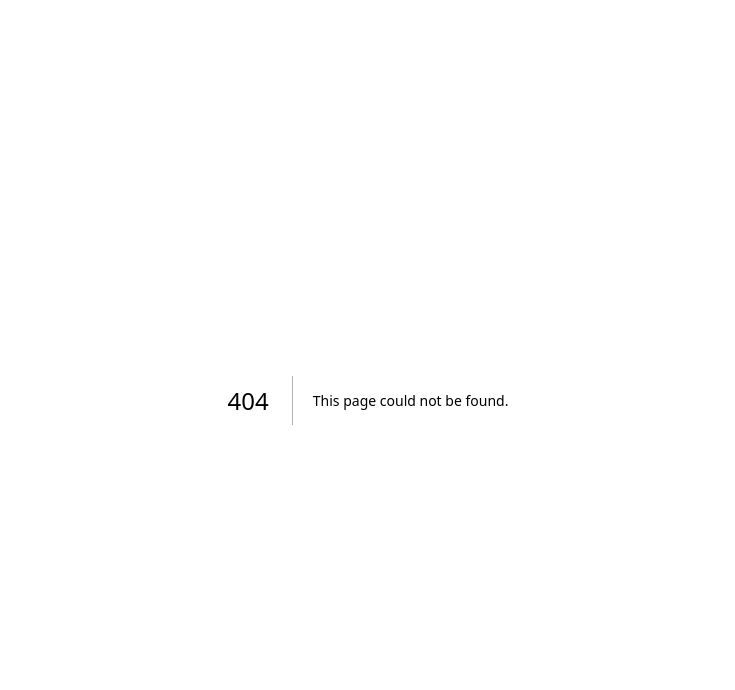
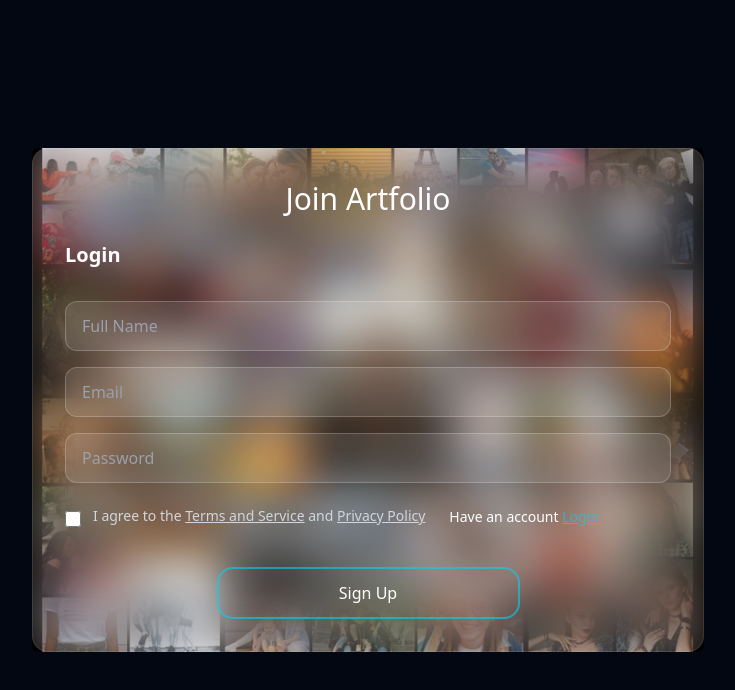
Before and after one commit to nerokome/Artfolio, a Next.js app: page /auth/signup in a window 1280 px wide. Before the commit this address had no page. Shown: the top 690 px of the page, without its empty margins (272-1007 px from the left). Built offline with nearby package versions, Linux system fonts and the light colour scheme.

Commit message:
auth pages modified

```diff
--- /dev/null
+++ b/app/auth/login/page.tsx
@@ -0,0 +1,77 @@
+'use client';
+
+import Link from "next/link";
+import React, { useState } from "react";
+
+const Login = () => {
+  const [formData, setFormData] = useState({
+
+    email: '',
+    password: '',
+    agreed: false
+  });
+
+
+  return (
+    <div className="min-h-screen flex items-center justify-center bg-gray-950 px-4 ">
+    <div
+      className="relative z-30 rounded-md overflow-hidden w-full  max-w-2xl "
+      style={{
+        backgroundImage: "url('/fotos.jpg')",
+        backgroundSize: "cover",
+        backgroundPosition: "center",
+        }}
+    >
+
+      <div className="relative p-8 rounded-2xl bg-white/5 backdrop-blur-xl border border-white/10 shadow-2xl overflow-hidden w-full">
+
+
+
+        <div className="text-center mb-8">
+          <h1 className="text-3xl font-light text-white mb-6">Login in to Artfolio</h1>
+          <h2 className="text-xl font-semibold text-white text-left">Login</h2>
+        </div>
+
+        <form className="flex flex-col gap-4" onSubmit={(e) => e.preventDefault()}>
+
+          <input
+            type="email"
+            placeholder="Email"
+            className="w-full bg-white/10 border border-white/20 rounded-xl px-4 py-3 text-white placeholder-gray-400 outline-none focus:border-cyan-400 transition-colors"
+          />
+          <input
+            type="password"
+            placeholder="Password"
+            className="w-full bg-white/10 border border-white/20 rounded-xl px-4 py-3 text-white placeholder-gray-400 outline-none focus:border-cyan-400 transition-colors"
+          />
+
+          <div className="flex items-start gap-3 mt-2">
+            <input
+              type="checkbox"
+              id="terms"
+              className="mt-1 w-4 h-4 rounded border-white/20 bg-white/10 checked:bg-cyan-500 accent-cyan-500 cursor-pointer"
+            />
+            <label htmlFor="terms" className="text-sm text-gray-300 leading-tight">
+              I agree to the <span className="">Terms and Service</span> and <span className="">Privacy Policy</span>
+            </label>
+            <h1 className="text-white text-sm">Don't have an account <span className="text-cyan-400/60 underline"><Link href={'/auth/signup'}>Signup</Link></span></h1>
+          </div>
+
+
+          <button
+            type="submit"
+            className="mt-6 w-1/2 mx-auto py-3 rounded-2xl border-2 border-cyan-400/60 text-white font-medium hover:bg-cyan-400/10 hover:shadow-[0_0_15px_rgba(34,211,238,0.3)] transition-all duration-300"
+          >
+            Login
+          </button>
+        </form>
+        </div>
+      </div>
+    </div>
+
+
+  );
+};
+
+
+export default Login;
--- /dev/null
+++ b/app/auth/signup/page.tsx
@@ -0,0 +1,83 @@
+'use client';
+
+import React, { useState } from "react";
+import Link from "next/link";
+
+const Signup = () => {
+  const [formData, setFormData] = useState({
+    fullName: '',
+    email: '',
+    password: '',
+    agreed: false
+  });
+
+
+  return (
+    <div className="min-h-screen flex items-center justify-center bg-gray-950 px-4 ">
+    <div
+      className="relative z-30 rounded-md overflow-hidden w-full  max-w-2xl "
+      style={{
+        backgroundImage: "url('/fotos.jpg')",
+        backgroundSize: "cover",
+        backgroundPosition: "center",
+        }}
+    >
+
+      <div className="relative p-8 rounded-2xl bg-white/5 backdrop-blur-xl border border-white/10 shadow-2xl overflow-hidden w-full">
+
+
+
+        <div className="text-center mb-8">
+          <h1 className="text-3xl font-light text-white mb-6">Join Artfolio</h1>
+          <h2 className="text-xl font-semibold text-white text-left">Login</h2>
+        </div>
+
+        <form className="flex flex-col gap-4" onSubmit={(e) => e.preventDefault()}>
+          <input
+            type="text"
+            placeholder="Full Name"
+            className="w-full bg-white/10 border border-white/20 rounded-xl px-4 py-3 text-white placeholder-gray-400 outline-none focus:border-cyan-400 transition-colors"
+          />
+          <input
+            type="email"
+            placeholder="Email"
+            className="w-full bg-white/10 border border-white/20 rounded-xl px-4 py-3 text-white placeholder-gray-400 outline-none focus:border-cyan-400 transition-colors"
+          />
+          <input
+            type="password"
+            placeholder="Password"
+            className="w-full bg-white/10 border border-white/20 rounded-xl px-4 py-3 text-white placeholder-gray-400 outline-none focus:border-cyan-400 transition-colors"
+          />
+
+          <div className="flex items-start gap-3 mt-2">
+            <input
+              type="checkbox"
+              id="terms"
+              className="mt-1 w-4 h-4 rounded border-white/20 bg-white/10 checked:bg-cyan-500 accent-cyan-500 cursor-pointer"
+            />
+            <label htmlFor="terms" className="text-sm text-gray-300 leading-tight">
+              I agree to the <span className="underline cursor-pointer">Terms and Service</span> and <span className="underline cursor-pointer">Privacy Policy</span>
+            </label>
+             <div>
+
+          </div>
+          <h1 className="text-white text-sm">Have an account <span className="text-cyan-400/60 underline"><Link href={'/auth/login '}>Login</Link></span></h1>
+          </div>
+
+          <button
+            type="submit"
+            className="mt-6 w-1/2 mx-auto py-3 rounded-2xl border-2 border-cyan-400/60 text-white font-medium hover:bg-cyan-400/10 hover:shadow-[0_0_15px_rgba(34,211,238,0.3)] transition-all duration-300"
+          >
+            Sign Up
+          </button>
+        </form>
+        </div>
+      </div>
+    </div>
+
+
+  );
+};
+
+
+export default Signup;
--- a/app/components/Navbar.tsx
+++ b/app/components/Navbar.tsx
@@ -1,17 +1,21 @@
+import Link from "next/link";
+
 export function Navbar() {
   return (
     <nav className="flex items-center justify-between px-10 py-6">
       <h1 className="text-xl font-semibold tracking-wide">ARTFOLIO</h1>
 
       <div className="flex items-center gap-4 text-sm text-gray-300">
-
-
+        <Link href="/auth/login">
           <button className="rounded-md border border-cyan-400 px-4 py-1 text-cyan-400 hover:bg-cyan-400 hover:text-black transition">
             Login
           </button>
+        </Link>
+        <Link href="/auth/signup">
           <button className="rounded-md border border-cyan-400 px-4 py-1 text-cyan-400 hover:bg-cyan-400 hover:text-black transition">
             Sign Up
           </button>
+        </Link>
       </div>
     </nav>
   );
--- a/app/page.tsx
+++ b/app/page.tsx
@@ -6,7 +6,7 @@
 export default function Home() {
   return (
 
-    <div className="min-h-screen bg-black text-white">
+    <div className="min-h-screen text-white">
       <div
       className="relative z-30 rounded-2xl overflow-hidden"
         style={{
```
Lines whose indentation alone changed are shown as unchanged.
